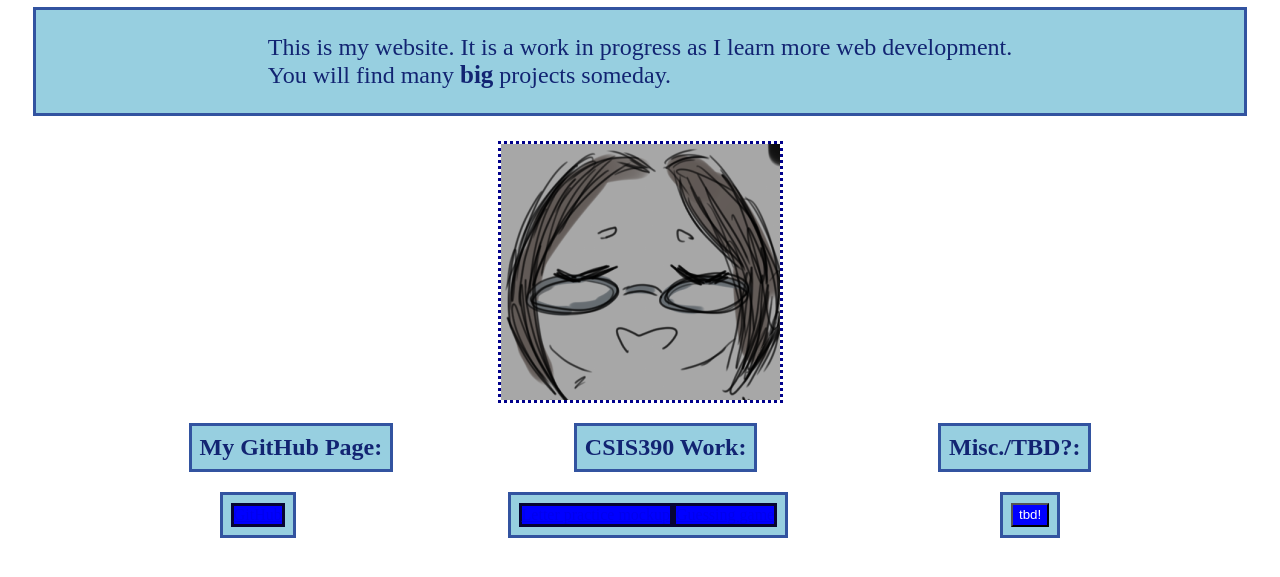
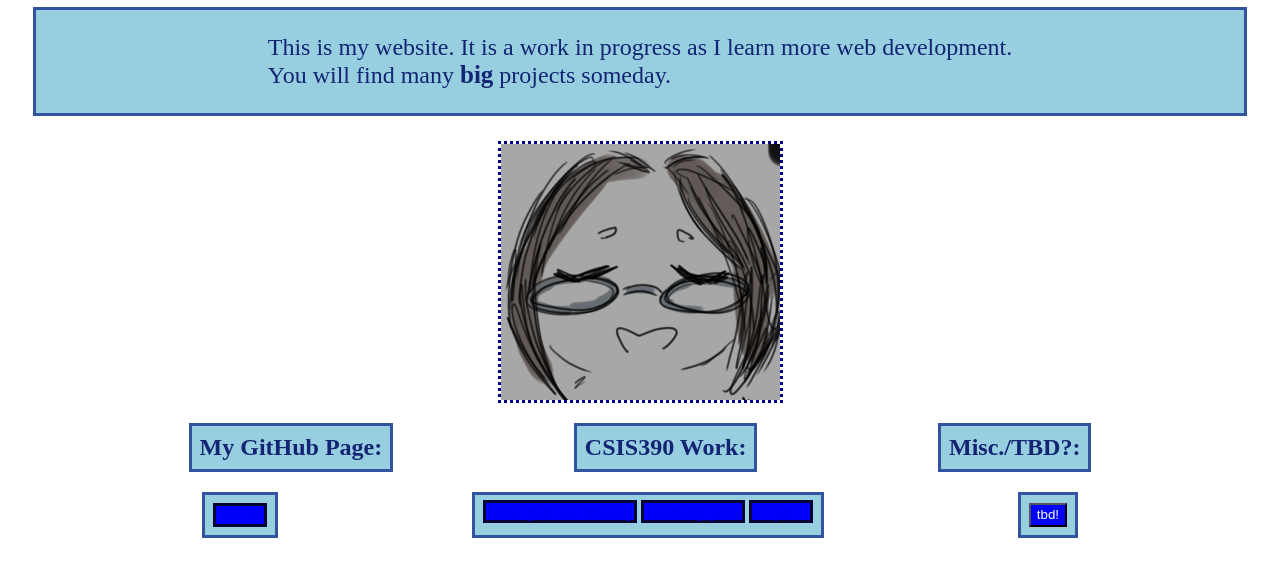
Before and after one commit to xhorxhiolldashi/xhorxhiolldashi.github.io, a plain HTML site: page index.html in a window 1280 px wide. Shown: the part 155-732 px from the top of the page. Drawn offline with Linux system fonts and the light colour scheme.

Commit message:
added a button to lead to project2, doesn't work yet, will fix

```diff
--- a/index.html
+++ b/index.html
@@ -63,10 +63,14 @@
                     <a href="https://github.com/xhorxhiolldashi/" class = "button">GitHub</a>
                 </div>
 
-                <div class = "boxes-item">
-                    <a href = "/Letter.html" class = "button">Letter practice mockup</a>
+                <div class = "boxes-item" >
+                    <section>
+                    <a href = "/Letter.html" class = "button" >Letter practice mockup</a>
 
                         <a href = "/guessing-game.html" class = "button">Guessing game</a>
+
+                        <a href = "/welcome.html" class = "button">Project 2</a>
+                    </section>
 
                 </div>
 
```
